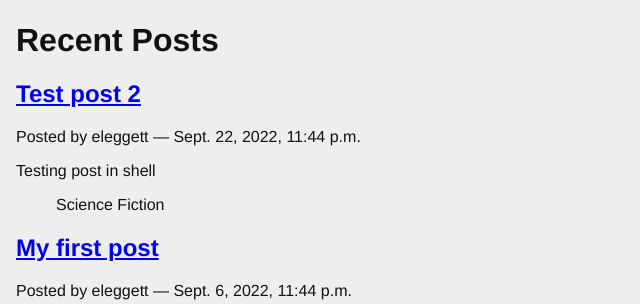
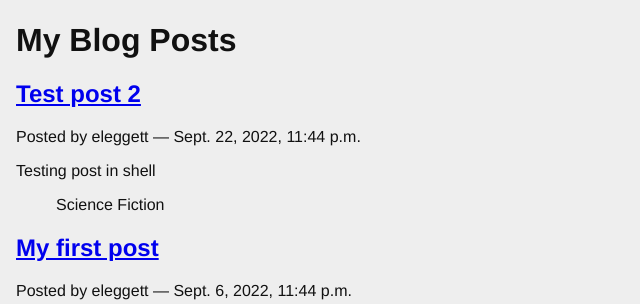
Before and after one commit to emleggett/django-blog, a Django app: page / in a window 1280 px wide. Shown: the part 20-324 px from the top of the page, without its empty margins (0-640 px from the left). Run offline with Django 4.2, Linux system fonts and the light colour scheme; data comes from the database, SQL or seed files in the repository.

Commit message:
Setting new blog title

```diff
--- a/blogging/templates/blogging/list.html
+++ b/blogging/templates/blogging/list.html
@@ -1,6 +1,6 @@
 {% extends "base.html" %}
 {% block content%}
-    <h1>Recent Posts</h1>
+    <h1>My Blog Posts</h1>
     {% for post in post_list %}
     <div class="post">
         <h2>
```
